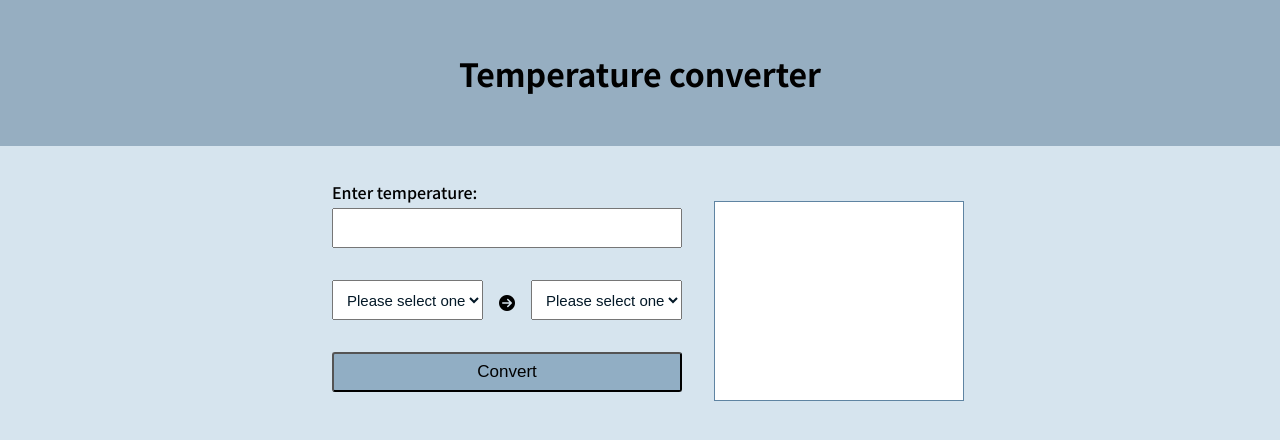
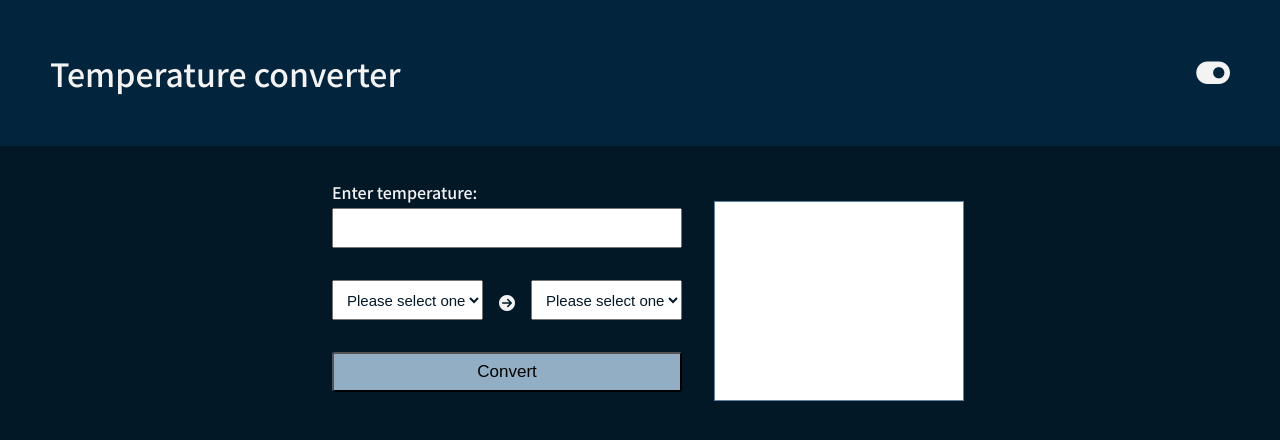
Before and after one commit to AnaScuturici/temperature-converter, a Vue app: page / in a window 1280 px wide. Shown: the top 440 px of the page. Built offline with nearby package versions, Linux system fonts and the light colour scheme.

Commit message:
emit toggle to parent component

```diff
--- a/src/App.vue
+++ b/src/App.vue
@@ -1,5 +1,6 @@
 <template>
-  <Header title="Temperature converter" />
+  <div class="app" :class="[mode ? 'dark' : 'light']">
+    <Header title="Temperature converter" :mode="mode" @toggle="toggle"/>
     <div class="container">
       <div class="form">
         <Input title="temperature" v-model:temperature="temperature" />
@@ -11,6 +12,7 @@
         <Button text="Convert" @handle-convert="handleConvert" />
       </div>
       <Output v-model:output="output" />
+    </div>
   </div>
 </template>
 
@@ -36,6 +38,7 @@ export default {
       fromUnit: "",
       toUnit: "",
       output: "",
+      mode: "dark",
     };
   },
   methods: {
@@ -43,7 +46,11 @@ export default {
       let result;
       if (this.temperature === "") {
         this.output = "Please enter temperature";
-      } else if(this.fromUnit === "" || this.toUnit === "" || this.fromUnit === this.toUnit){
+      } else if (
+        this.fromUnit === "" ||
+        this.toUnit === "" ||
+        this.fromUnit === this.toUnit
+      ) {
         this.output = "Please select a unit of conversion";
       } else if (this.fromUnit === "°C" && this.toUnit === "°F") {
         result = parseFloat(Math.round((this.temperature * 9) / 5 + 32));
@@ -53,6 +60,9 @@ export default {
         this.output = `${this.temperature} ${this.fromUnit} = ${result} ${this.toUnit}`;
       }
     },
+    toggle() {
+      this.mode = !this.mode;
+    }
   },
 };
 </script>
@@ -71,7 +81,19 @@ export default {
 body {
   margin: 0 auto;
   font-family: "Noto Sans JP", sans-serif;
+}
+
+.app {
+  min-height: 100vh;
+  width: 100vw;
   background: #d6e4ee;
+  color: #031827;
+  transition: background 0.3s ease-in-out;
+}
+
+.dark {
+  background: #031827;
+  color: #f3f3f3;
 }
 
 .container {
--- a/src/components/Header.vue
+++ b/src/components/Header.vue
@@ -1,24 +1,46 @@
 <template>
   <header>
-        <h1>{{title}}</h1>
+    <h1>{{ title }}</h1>
+   <Toggle :mode="mode" @toggle="$emit('toggle')"/>
   </header>
 </template>
 
 <script>
+import Toggle from "./Toggle.vue";
+
 export default {
   name: "Header",
+  components: {
+      Toggle
+  },
   props: {
     title: String,
+    mode: {
+      type: String,
+      default: "dark",
     },
-}
+  },
+};
 </script>
 
 <style scoped>
 header {
-    text-align: center;
+  display: flex;
+  justify-content: space-between;
+  align-items: center;
   padding: 50px;
-    font-weight: 300;
-    font-size: clamp(0.5em, calc(5vw + 0.5em), 1em);
   background: #96aec1;
+  color: #031827;
+  transition: background 0.3s ease-in-out;
+}
+
+.dark header {
+  background: #02243d;
+  color: #f3f3f3;
+}
+
+header h1 {
+  font-weight: 500;
+  font-size: clamp(2em, calc(5vw + 1em), 2em);
 }
 </style>
```
Lines whose indentation alone changed are shown as unchanged.
